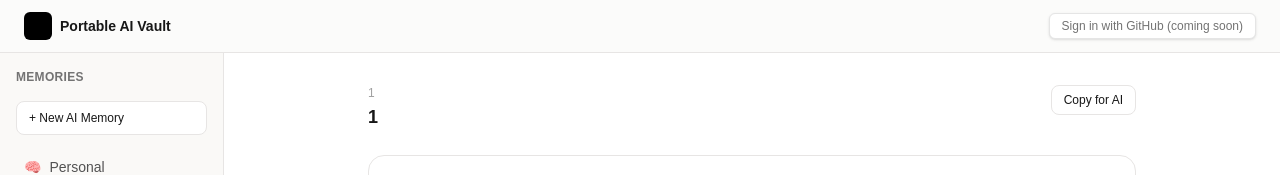
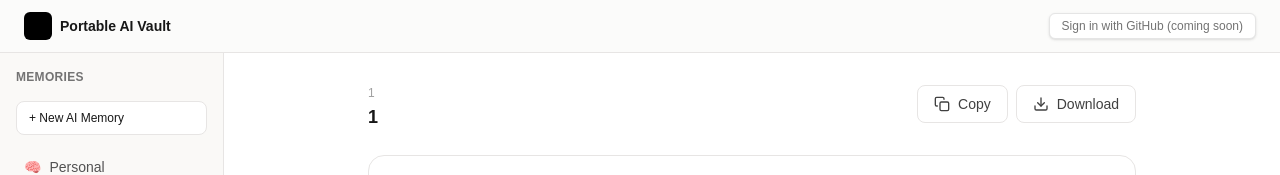
Before and after one commit to Kukomoo/portable-ai-vault-template, a Next.js app in the folder ai-vault-appp/: page /memory/1/file/1 in a window 1280 px wide. Shown: the top 175 px of the page. Built offline with nearby package versions, Linux system fonts and the light colour scheme; no server answers.

Commit message:
feat: add Download button to CopyButton, SVG icons, unified design system
Updated CopyButton component to include download functionality and filename prop. Enhanced copy and download status handling.

```diff
--- a/ai-vault-appp/app/components/CopyButton.tsx
+++ b/ai-vault-appp/app/components/CopyButton.tsx
@@ -1,27 +1,65 @@
 'use client';
-
 import { useState } from 'react';
 
 interface CopyButtonProps {
   content: string;
-  label?: string;
+  filename?: string; // e.g. "about-me.md" — used for download
 }
 
-export default function CopyButton({ content, label = 'Copy for AI' }: CopyButtonProps) {
-  const [copied, setCopied] = useState(false);
+export default function CopyButton({ content, filename = 'file.md' }: CopyButtonProps) {
+  const [copyStatus, setCopyStatus] = useState<'idle' | 'done'>('idle');
+  const [dlStatus, setDlStatus] = useState<'idle' | 'done'>('idle');
 
-  const handleCopy = async () => {
+  async function handleCopy() {
     await navigator.clipboard.writeText(content);
-    setCopied(true);
-    setTimeout(() => setCopied(false), 2000);
-  };
+    setCopyStatus('done');
+    setTimeout(() => setCopyStatus('idle'), 2000);
+  }
+
+  function handleDownload() {
+    const blob = new Blob([content], { type: 'text/markdown' });
+    const url = URL.createObjectURL(blob);
+    const a = document.createElement('a');
+    a.href = url;
+    a.download = filename.endsWith('.md') ? filename : `${filename}.md`;
+    a.click();
+    URL.revokeObjectURL(url);
+    setDlStatus('done');
+    setTimeout(() => setDlStatus('idle'), 2000);
+  }
+
+  const btnBase =
+    'inline-flex items-center gap-2 rounded-lg border px-4 py-2 text-sm font-medium transition-colors disabled:opacity-60';
+  const neutral = 'border-[#e7e5e4] bg-white text-neutral-700 hover:bg-neutral-50';
+  const green = 'border-green-300 bg-green-50 text-green-700';
 
   return (
-    <button
-      onClick={handleCopy}
-      className="rounded-lg border border-[#e7e5e4] bg-white px-3 py-1.5 text-xs hover:bg-neutral-50 transition-colors"
-    >
-      {copied ? '✓ Copied!' : label}
-    </button>
+    <div className="flex gap-2">
+      {/* Copy button */}
+      <button
+        onClick={handleCopy}
+        className={`${btnBase} ${copyStatus === 'done' ? green : neutral}`}
+      >
+        {copyStatus === 'done' ? (
+          <svg xmlns="http://www.w3.org/2000/svg" width="16" height="16" viewBox="0 0 24 24" fill="none" stroke="currentColor" strokeWidth="2.5" strokeLinecap="round" strokeLinejoin="round"><polyline points="20 6 9 17 4 12"/></svg>
+        ) : (
+          <svg xmlns="http://www.w3.org/2000/svg" width="16" height="16" viewBox="0 0 24 24" fill="none" stroke="currentColor" strokeWidth="2" strokeLinecap="round" strokeLinejoin="round"><rect x="9" y="9" width="13" height="13" rx="2" ry="2"/><path d="M5 15H4a2 2 0 0 1-2-2V4a2 2 0 0 1 2-2h9a2 2 0 0 1 2 2v1"/></svg>
+        )}
+        {copyStatus === 'done' ? 'Copied!' : 'Copy'}
+      </button>
+
+      {/* Download button */}
+      <button
+        onClick={handleDownload}
+        className={`${btnBase} ${dlStatus === 'done' ? green : neutral}`}
+      >
+        {dlStatus === 'done' ? (
+          <svg xmlns="http://www.w3.org/2000/svg" width="16" height="16" viewBox="0 0 24 24" fill="none" stroke="currentColor" strokeWidth="2.5" strokeLinecap="round" strokeLinejoin="round"><polyline points="20 6 9 17 4 12"/></svg>
+        ) : (
+          <svg xmlns="http://www.w3.org/2000/svg" width="16" height="16" viewBox="0 0 24 24" fill="none" stroke="currentColor" strokeWidth="2" strokeLinecap="round" strokeLinejoin="round"><path d="M21 15v4a2 2 0 0 1-2 2H5a2 2 0 0 1-2-2v-4"/><polyline points="7 10 12 15 17 10"/><line x1="12" y1="15" x2="12" y2="3"/></svg>
+        )}
+        {dlStatus === 'done' ? 'Downloaded' : 'Download'}
+      </button>
+    </div>
   );
 }
```
